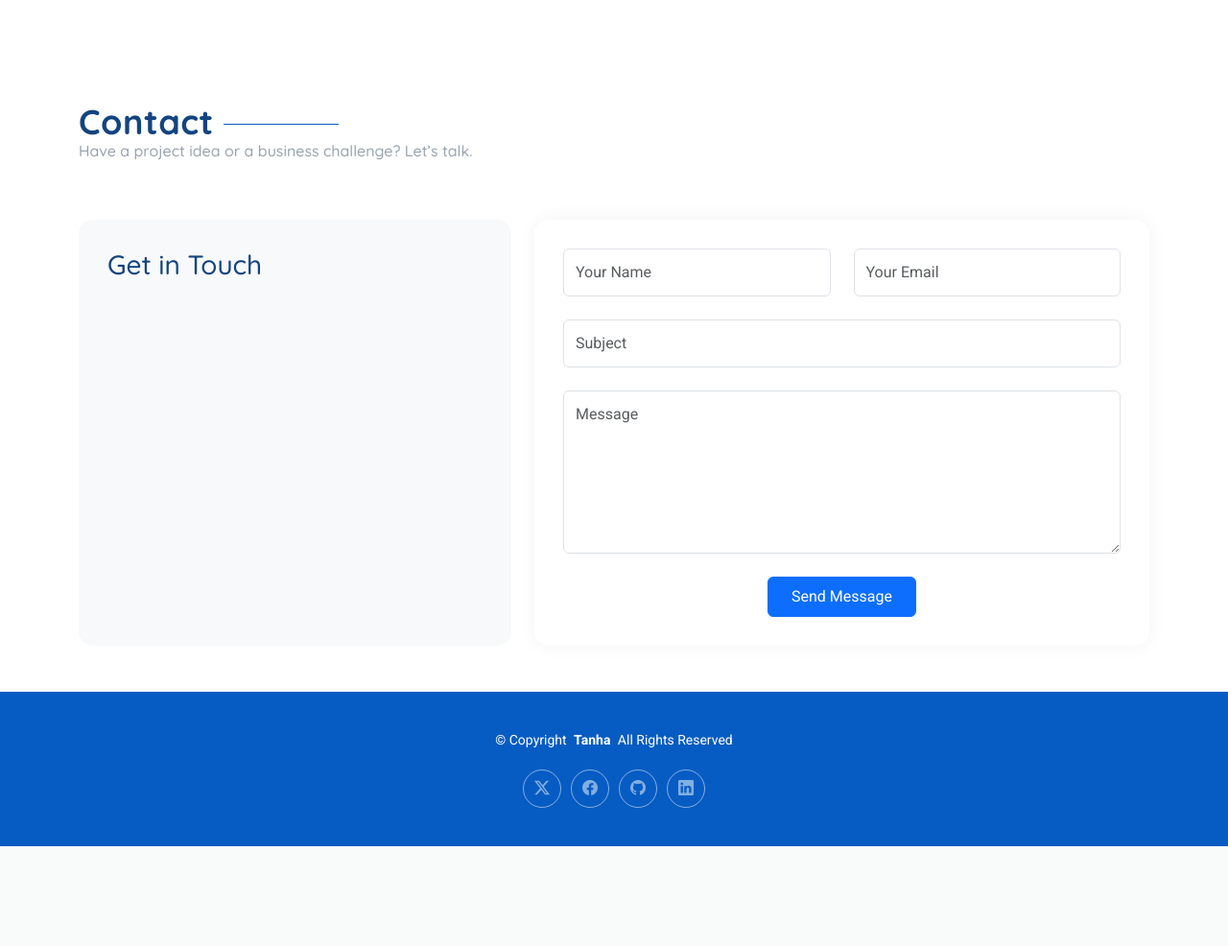
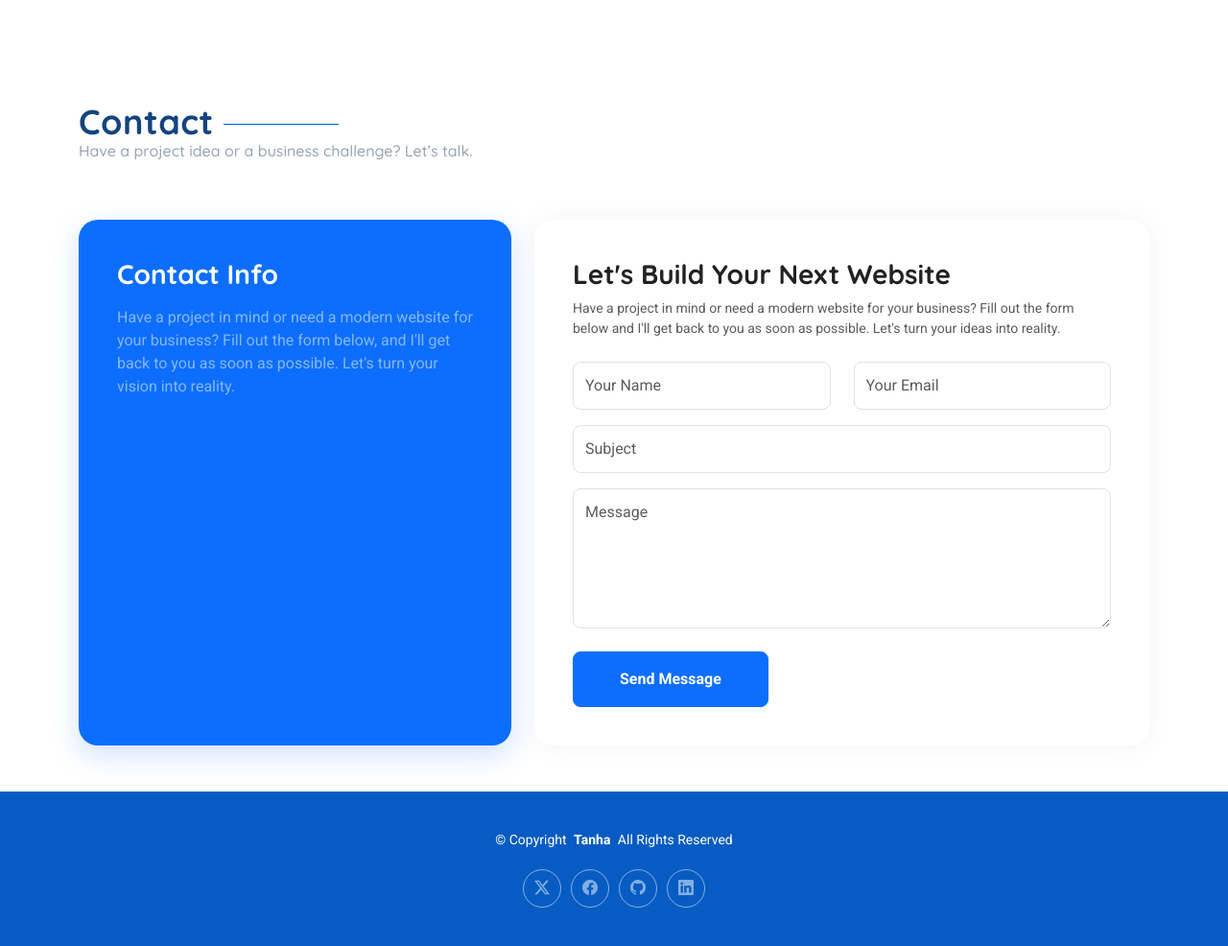
Before and after one commit to tanhamoni/my_portfolio, a Laravel app: page / in a window 1280 px wide. Shown: the part 3260-4246 px from the top of the page at 96% size. Before the commit the page ends 4142 px from the top, so only its background shows below. Run offline with Laravel 10, Linux system fonts and the light colour scheme; data comes from the database, SQL or seed files in the repository.

Commit message:
Restore professional contact section design

```diff
--- a/resources/views/frontend/home.blade.php
+++ b/resources/views/frontend/home.blade.php
@@ -776,6 +776,7 @@
             </div>
 
         </section>
+
         <!-- Contact Section -->
         <section id="contact" class="contact section py-5">
 
@@ -788,45 +789,58 @@
 
                 <div class="row gy-4">
 
+                    <!-- Left Side: Contact Info Box (Blue Background style) -->
                     <div class="col-lg-5">
                         <div class="info-wrap"
-                            style="background: #f8f9fa; padding: 30px; border-radius: 15px; height: 100%;">
+                            style="background: #0d6efd; color: #ffffff; padding: 40px; border-radius: 20px; height: 100%; box-shadow: 0 10px 30px rgba(13,110,253,0.20);">
 
-                            <h3 class="mb-4">{{ $contact?->form_title ?? 'Get in Touch' }}</h3>
-                            <p class="mb-4 text-muted">{{ $contact?->form_description }}</p>
+                            <h3 class="mb-3 text-white" style="font-weight: 700;">Contact Info</h3>
+                            <p class="mb-4 text-white-50">
+                                {{ $contact?->contact_description ?? "Have a project in mind or need a modern website for your business? Fill out the form below, and I'll get back to you as soon as possible. Let's turn your vision into reality." }}
+                            </p>
 
                             @if ($contact?->location)
-                                <div class="info-item d-flex mb-3">
-                                    <i class="bi bi-geo-alt fs-4 text-primary me-3"></i>
+                                <div class="info-item d-flex mb-4 align-items-center">
+                                    <div class="icon me-3 bg-white text-primary rounded-circle d-flex align-items-center justify-content-center"
+                                        style="width: 45px; height: 45px; flex-shrink: 0;">
+                                        <i class="bi bi-geo-alt fs-5"></i>
+                                    </div>
                                     <div>
-                                        <h4>Location:</h4>
-                                        <p>{{ $contact->location }}{{ $contact?->country ? ', ' . $contact->country : '' }}
+                                        <h5 class="mb-1 text-white" style="font-size: 16px;">Location</h5>
+                                        <p class="mb-0 text-white-50">
+                                            {{ $contact->location }}{{ $contact?->country ? ', ' . $contact->country : '' }}
                                         </p>
                                     </div>
                                 </div>
                             @endif
 
-                            @if ($contact?->email)
-                                <div class="info-item d-flex mb-3">
-                                    <i class="bi bi-envelope fs-4 text-primary me-3"></i>
+                            @if ($contact?->phone)
+                                <div class="info-item d-flex mb-4 align-items-center">
+                                    <div class="icon me-3 bg-white text-primary rounded-circle d-flex align-items-center justify-content-center"
+                                        style="width: 45px; height: 45px; flex-shrink: 0;">
+                                        <i class="bi bi-phone fs-5"></i>
+                                    </div>
                                     <div>
-                                        <h4>Email:</h4>
-                                        <p>{{ $contact->email }}</p>
-                                        @if ($contact?->email2)
-                                            <p>{{ $contact->email2 }}</p>
+                                        <h5 class="mb-1 text-white" style="font-size: 16px;">Phone Number</h5>
+                                        <p class="mb-0 text-white-50">{{ $contact->phone }}</p>
+                                        @if ($contact?->phone2)
+                                            <p class="mb-0 text-white-50">{{ $contact->phone2 }}</p>
                                         @endif
                                     </div>
                                 </div>
                             @endif
 
-                            @if ($contact?->phone)
-                                <div class="info-item d-flex">
-                                    <i class="bi bi-phone fs-4 text-primary me-3"></i>
+                            @if ($contact?->email)
+                                <div class="info-item d-flex align-items-center">
+                                    <div class="icon me-3 bg-white text-primary rounded-circle d-flex align-items-center justify-content-center"
+                                        style="width: 45px; height: 45px; flex-shrink: 0;">
+                                        <i class="bi bi-envelope fs-5"></i>
+                                    </div>
                                     <div>
-                                        <h4>Call:</h4>
-                                        <p>{{ $contact->phone }}</p>
-                                        @if ($contact?->phone2)
-                                            <p>{{ $contact->phone2 }}</p>
+                                        <h5 class="mb-1 text-white" style="font-size: 16px;">Email Address</h5>
+                                        <p class="mb-0 text-white-50">{{ $contact->email }}</p>
+                                        @if ($contact?->email2)
+                                            <p class="mb-0 text-white-50">{{ $contact->email2 }}</p>
                                         @endif
                                     </div>
                                 </div>
@@ -835,37 +849,49 @@
                         </div>
                     </div>
 
+                    <!-- Right Side: Form Box -->
                     <div class="col-lg-7">
-                        <form action="#" method="post" class="php-email-form"
-                            style="background: #ffffff; padding: 30px; border-radius: 15px; box-shadow: 0 0 20px rgba(0,0,0,0.05);">
+                        <div
+                            style="background: #ffffff; padding: 40px; border-radius: 20px; box-shadow: 0 0 30px rgba(0,0,0,0.05); height: 100%;">
+
+                            <h3 class="mb-2" style="font-weight: 700; color: #222;">
+                                {{ $contact?->form_title ?? "Let's Build Your Next Website" }}</h3>
+                            <p class="mb-4 text-muted" style="font-size: 14px;">
+                                {{ $contact?->form_description ?? "Have a project in mind or need a modern website for your business? Fill out the form below and I'll get back to you as soon as possible. Let's turn your ideas into reality." }}
+                            </p>
+
+                            <form action="#" method="post" class="php-email-form">
                                 @csrf
-                            <div class="row gy-4">
+                                <div class="row gy-3">
 
                                     <div class="col-md-6">
-                                    <input type="text" name="name" class="form-control" placeholder="Your Name"
-                                        required style="padding: 12px;">
+                                        <input type="text" name="name" class="form-control"
+                                            placeholder="Your Name" required style="padding: 12px; border-radius: 8px;">
                                     </div>
 
                                     <div class="col-md-6">
-                                    <input type="email" class="form-control" name="email" placeholder="Your Email"
-                                        required style="padding: 12px;">
+                                        <input type="email" class="form-control" name="email"
+                                            placeholder="Your Email" required style="padding: 12px; border-radius: 8px;">
                                     </div>
 
                                     <div class="col-md-12">
                                         <input type="text" class="form-control" name="subject" placeholder="Subject"
-                                        required style="padding: 12px;">
+                                            required style="padding: 12px; border-radius: 8px;">
                                     </div>
 
                                     <div class="col-md-12">
-                                    <textarea class="form-control" name="message" rows="6" placeholder="Message" required style="padding: 12px;"></textarea>
+                                        <textarea class="form-control" name="message" rows="5" placeholder="Message" required
+                                            style="padding: 12px; border-radius: 8px;"></textarea>
                                     </div>
 
-                                <div class="col-md-12 text-center">
-                                    <button type="submit" class="btn btn-primary px-4 py-2">Send Message</button>
+                                    <div class="col-md-12 mt-4">
+                                        <button type="submit" class="btn btn-primary px-5 py-3"
+                                            style="border-radius: 8px; font-weight: 600;">Send Message</button>
                                     </div>
 
                                 </div>
                             </form>
+                        </div>
                     </div>
 
                 </div>
```
Lines whose indentation alone changed are shown as unchanged.
